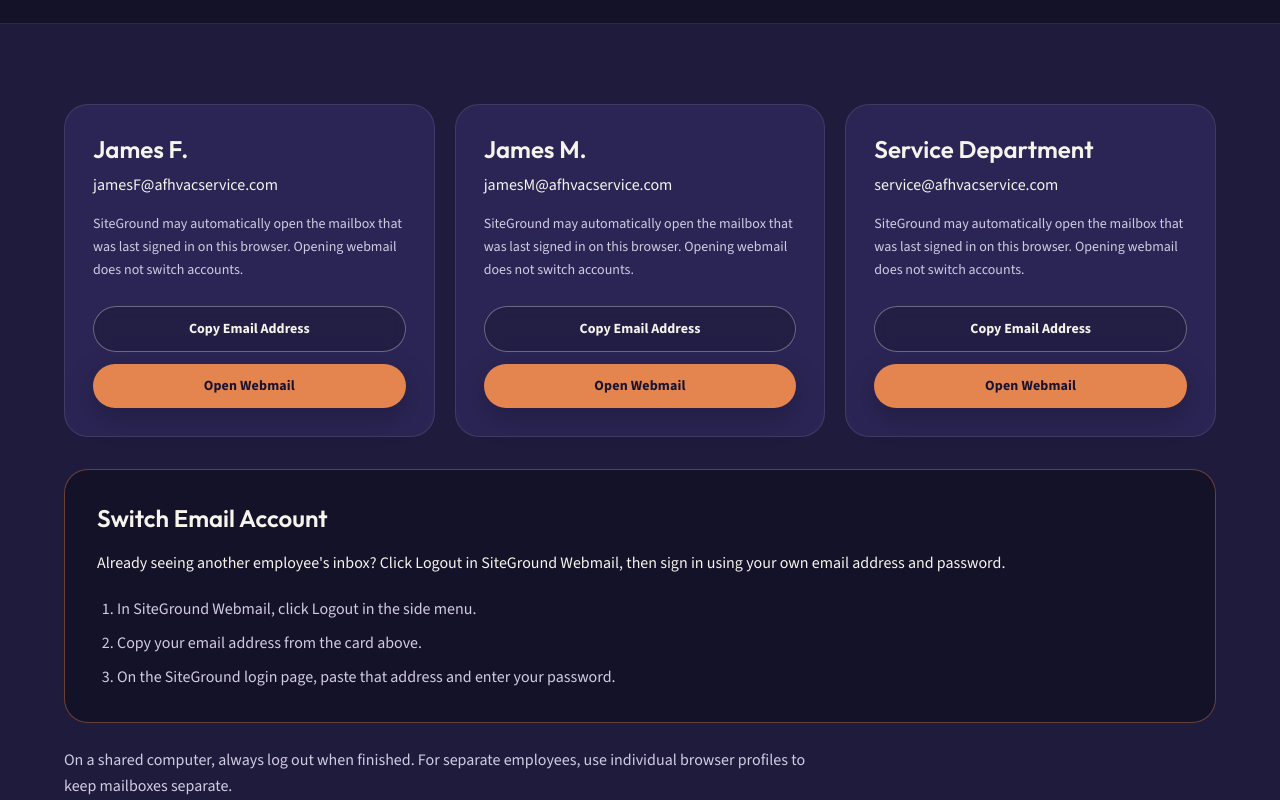
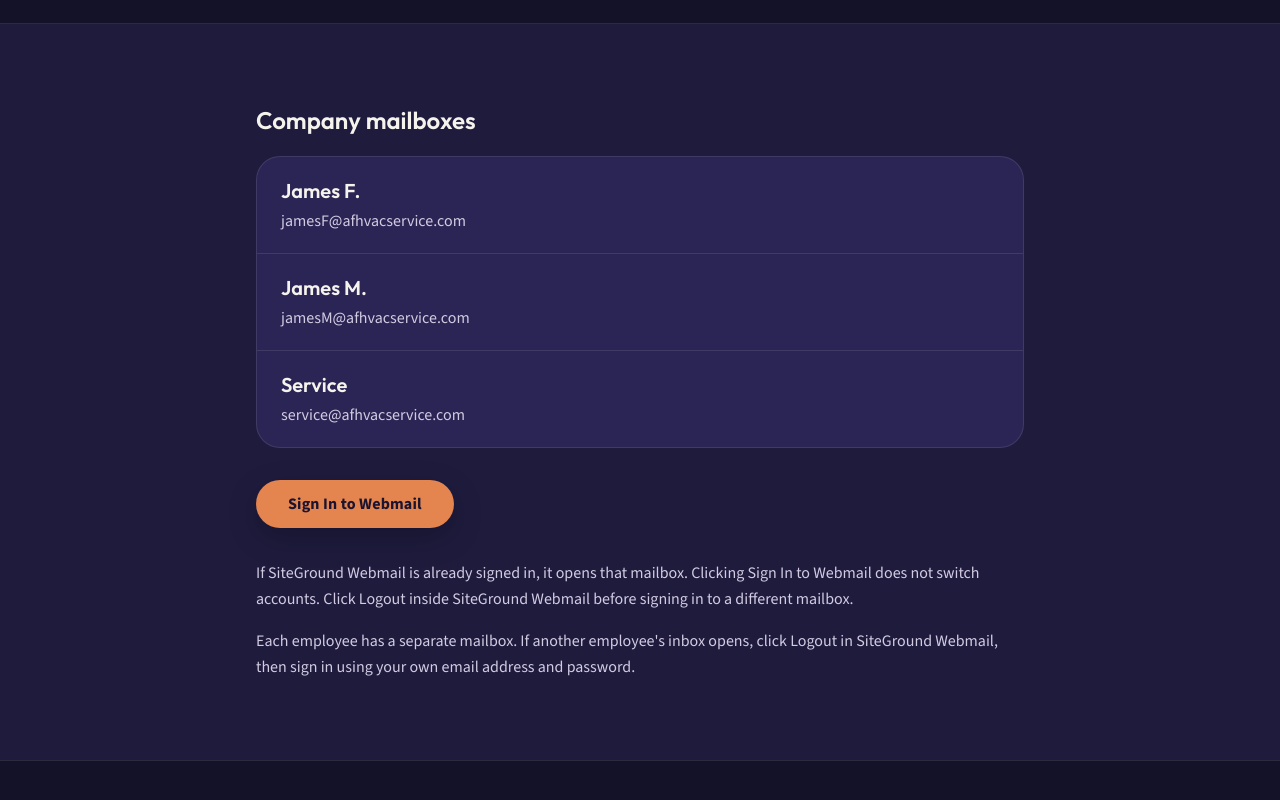
Before and after one commit to wcook101/af-hvac-demo, a Next.js app: page /email in a window 1280 px wide. Shown: the part 420-1220 px from the top of the page. Built offline with nearby package versions, Linux system fonts and the light colour scheme.

Commit message:
Replace the mailbox buttons with one SiteGround webmail sign-in link.

```diff
--- a/src/app/email/page.tsx
+++ b/src/app/email/page.tsx
@@ -1,11 +1,18 @@
-import { EmployeeEmailCards } from "@/components/EmployeeEmailCards";
 import { pageMeta } from "@/lib/seo";
 
+const webmailLoginUrl = "https://gvam1318.siteground.biz/webmail/log-in/";
+
+const mailboxes = [
+  { name: "James F.", email: "jamesF@afhvacservice.com" },
+  { name: "James M.", email: "jamesM@afhvacservice.com" },
+  { name: "Service", email: "service@afhvacservice.com" },
+] as const;
+
 const description =
-  "A&F HVAC employees can choose a company mailbox and open the SiteGround webmail login.";
+  "A&F HVAC employees sign in to company webmail with their own email address and password.";
 
 export const metadata = {
-  ...pageMeta("A&F HVAC — Employee Email", description, "/email"),
+  ...pageMeta("Employee Webmail Login | A&F HVAC", description, "/email"),
   robots: { index: false, follow: false },
 };
 
@@ -13,19 +20,49 @@ export default function EmployeeEmailPage() {
   return (
     <main id="main">
       <header className="border-b border-white/10 bg-navy-deep px-4 py-16 md:px-6 md:py-20">
-        <div className="mx-auto max-w-6xl">
+        <div className="mx-auto max-w-3xl">
           <p className="text-sm font-semibold uppercase tracking-[0.22em] text-copper">Employees</p>
           <h1 className="mt-3 font-display text-4xl font-semibold tracking-tight text-cream sm:text-5xl">
-            A&amp;F HVAC — Employee Email
+            Employee Webmail Login
           </h1>
-          <p className="mt-5 max-w-2xl text-lg leading-relaxed text-muted">
-            Select your email account to access your company mailbox.
+          <p className="mt-5 text-lg leading-relaxed text-muted">
+            Access your A&amp;F HVAC company email using your individual email address and password.
           </p>
         </div>
       </header>
+
       <section className="px-4 py-16 md:px-6 md:py-20">
-        <div className="mx-auto max-w-6xl">
-          <EmployeeEmailCards />
+        <div className="mx-auto max-w-3xl">
+          <h2 className="font-display text-2xl font-semibold text-cream">Company mailboxes</h2>
+          <ul className="mt-5 divide-y divide-white/10 rounded-3xl border border-white/10 bg-panel">
+            {mailboxes.map((mailbox) => (
+              <li key={mailbox.email} className="px-6 py-5">
+                <p className="font-display text-xl font-semibold text-cream">{mailbox.name}</p>
+                <p className="mt-1 break-all text-base text-muted">{mailbox.email}</p>
+              </li>
+            ))}
+          </ul>
+
+          <a
+            href={webmailLoginUrl}
+            target="_blank"
+            rel="noopener noreferrer"
+            className="btn-copper mt-8 min-h-12 px-8 py-3 text-base"
+          >
+            Sign In to Webmail
+          </a>
+
+          <div className="mt-8 space-y-4 text-base leading-relaxed text-muted">
+            <p>
+              If SiteGround Webmail is already signed in, it opens that mailbox. Clicking Sign In
+              to Webmail does not switch accounts. Click Logout inside SiteGround Webmail before
+              signing in to a different mailbox.
+            </p>
+            <p>
+              Each employee has a separate mailbox. If another employee&apos;s inbox opens, click
+              Logout in SiteGround Webmail, then sign in using your own email address and password.
+            </p>
+          </div>
         </div>
       </section>
     </main>
--- a/src/components/EmployeeEmailCards.tsx
+++ /dev/null
@@ -1,94 +0,0 @@
-"use client";
-
-import { useState } from "react";
-
-const webmailUrl = "https://gvam1318.siteground.biz/webmail/mail/";
-
-const accounts = [
-  { name: "James F.", email: "jamesF@afhvacservice.com" },
-  { name: "James M.", email: "jamesM@afhvacservice.com" },
-  { name: "Service Department", email: "service@afhvacservice.com" },
-] as const;
-
-export function EmployeeEmailCards() {
-  const [copied, setCopied] = useState<string | null>(null);
-
-  async function copyEmail(email: string) {
-    try {
-      await navigator.clipboard.writeText(email);
-      setCopied(email);
-      return;
-    } catch {
-      const field = document.createElement("textarea");
-      field.value = email;
-      field.setAttribute("readonly", "");
-      field.style.position = "fixed";
-      field.style.left = "-9999px";
-      document.body.append(field);
-      field.select();
-      const copiedWithFallback = document.execCommand("copy");
-      field.remove();
-      setCopied(copiedWithFallback ? email : null);
-    }
-  }
-
-  return (
-    <div>
-      <ul className="grid gap-5 md:grid-cols-3">
-        {accounts.map((account) => (
-          <li key={account.email}>
-            <article className="flex h-full flex-col rounded-3xl border border-white/10 bg-panel p-6 sm:p-7">
-              <h2 className="font-display text-2xl font-semibold text-cream">{account.name}</h2>
-              <p className="mt-2 break-all text-base text-cream">{account.email}</p>
-              <p className="mt-4 text-sm leading-relaxed text-muted">
-                SiteGround may automatically open the mailbox that was last signed in on this
-                browser. Opening webmail does not switch accounts.
-              </p>
-              <div className="mt-6 flex flex-col gap-3">
-                <button
-                  type="button"
-                  className="btn-ghost min-h-11 px-5 py-3 text-sm"
-                  onClick={() => copyEmail(account.email)}
-                >
-                  {copied === account.email ? "Email Address Copied" : "Copy Email Address"}
-                </button>
-                <a
-                  href={webmailUrl}
-                  target="_blank"
-                  rel="noopener noreferrer"
-                  className="btn-copper min-h-11 px-5 py-3 text-sm"
-                >
-                  Open Webmail
-                </a>
-              </div>
-            </article>
-          </li>
-        ))}
-      </ul>
-
-      <section
-        id="switch-email-account"
-        className="mt-8 rounded-3xl border border-copper/40 bg-navy-deep p-6 sm:p-8"
-        aria-labelledby="switch-email-heading"
-      >
-        <h2 id="switch-email-heading" className="font-display text-2xl font-semibold text-cream">
-          Switch Email Account
-        </h2>
-        <p className="mt-4 text-base leading-relaxed text-cream">
-          Already seeing another employee&apos;s inbox? Click Logout in SiteGround Webmail, then
-          sign in using your own email address and password.
-        </p>
-        <ol className="mt-5 list-decimal space-y-2 pl-5 text-base leading-relaxed text-muted">
-          <li>In SiteGround Webmail, click Logout in the side menu.</li>
-          <li>Copy your email address from the card above.</li>
-          <li>On the SiteGround login page, paste that address and enter your password.</li>
-        </ol>
-      </section>
-
-      <p className="mt-6 max-w-3xl text-base leading-relaxed text-muted">
-        On a shared computer, always log out when finished. For separate employees, use individual
-        browser profiles to keep mailboxes separate.
-      </p>
-    </div>
-  );
-}
```
